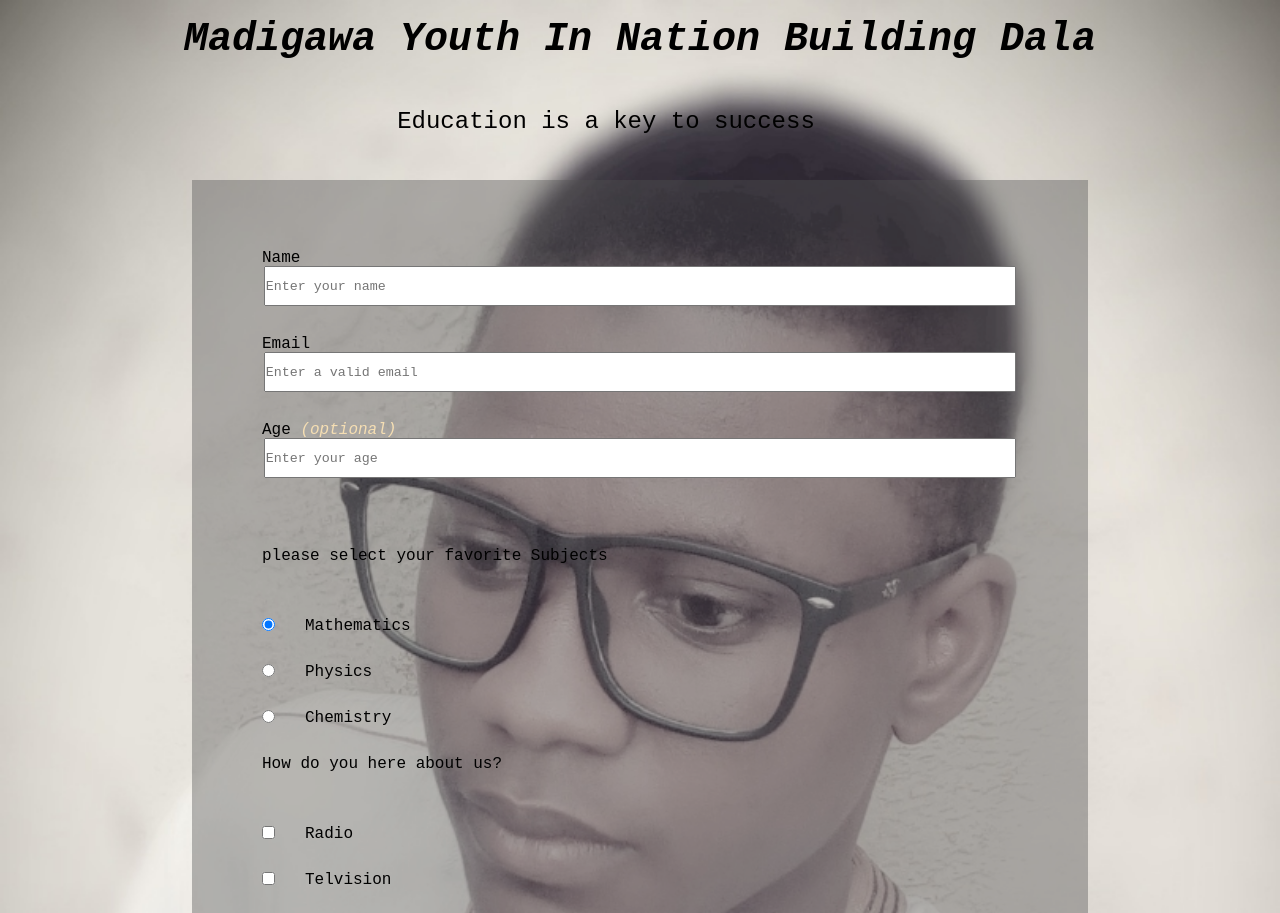
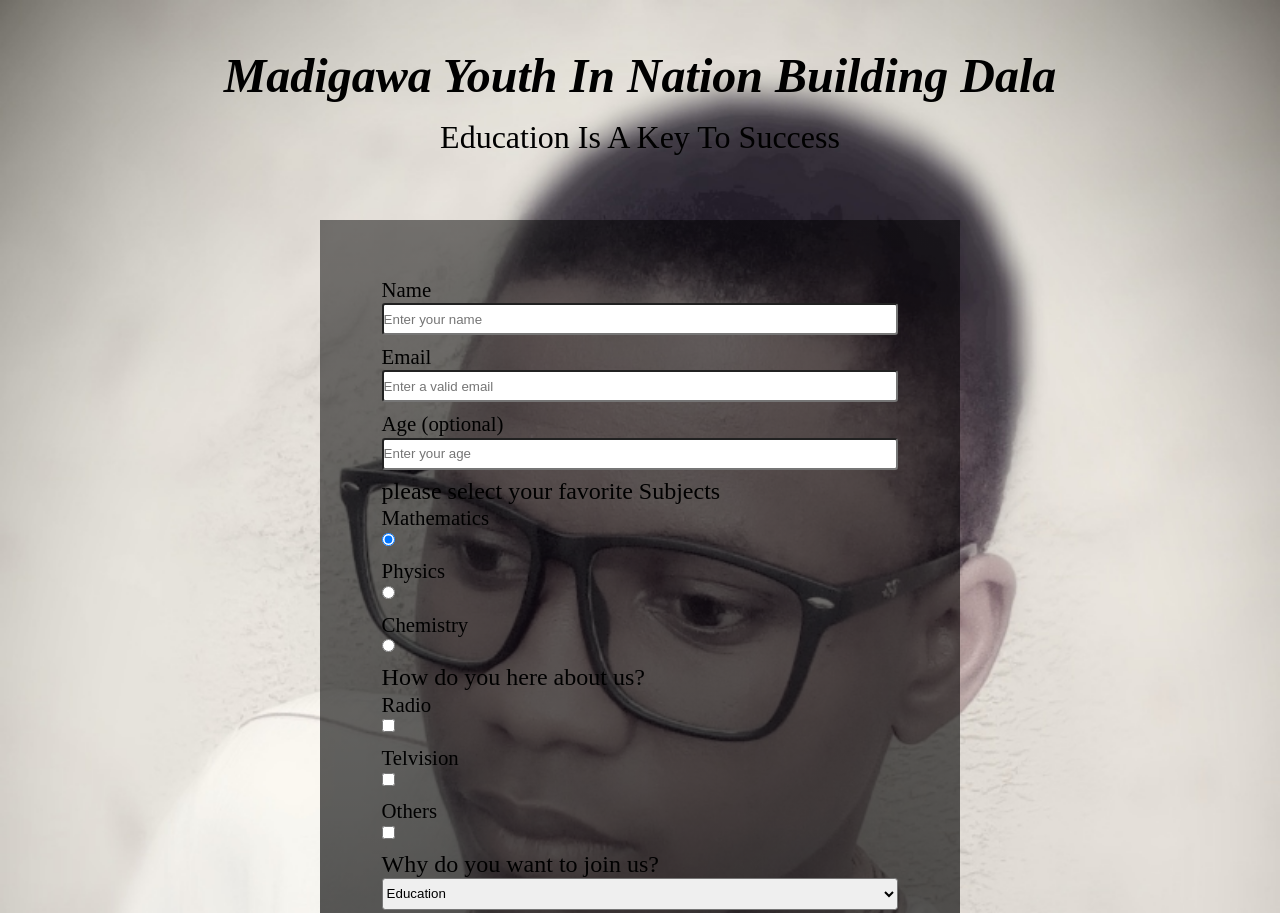
Before and after one commit to MuhBashir/survey-form, a plain HTML site: page index.html in a window 1280 px wide. Shown: the top 913 px of the page. Drawn offline with Linux system fonts and the light colour scheme.

Commit message:
new modification

```diff
--- a/css/main.css
+++ b/css/main.css
@@ -1,74 +1,85 @@
-*{
-    box-sizing: border-box;
-    margin: 0;
-    padding: 0;
-    font-family: monospace,helvetica, Arial, sans-serif;
-    line-height: 1.0em;
-}
-body{
-    background-color: rgba(138, 43, 226, 0.03);
-    background-image: url(muhammad2.jpg);
-    background-repeat: no-repeat;
-    background-size: cover;
-    background-attachment: fixed;
-}
-#title, #description{
-    text-align: center;
-}
-#title{
-    padding: 20px;
-    font-size: 2.5em;
-    font-style: italic;
-    font-weight: bold;
-
-}
-#description{
-    font-size: 1.5em;
-}
-#survey-form{
-    background-color: rgba(80, 80, 80, 0.4);
-    margin-right: auto;
-    margin-left: auto;
-    padding-top: 40px;
-    width: 70%;
-}
-input[type=text],input[type=email], input[type=number], p, #dropdown, #submit{
-    display: block;
-    margin-right: auto;
-    margin-left: auto;
-    width: 90%;
-    height: 40px;
-    box-sizing: border-box;
+* {
+  box-sizing: border-box;
+  margin: 0;
+  padding: 0;
 }
 
-textarea, select{
-    display: block;
-    margin-right: auto;
-    margin-left: auto;
-    width: 90%;
-    padding: 10px;
+body {
+  background: url("./muhammad2.jpg") center/cover fixed no-repeat;
+}
+/*
+.header {
+  position: fixed;
+  top: 0;
+  left: 0;
+  height: 10vh;
+  background: #000;
+} */
 
-}
-#name-label,#email-label, #number-label{
-    margin:40px;
-
+#title,
+#description {
+  text-align: center;
+  text-transform: capitalize;
 }
 
-div input[type=radio], div input[type=checkbox]{
-    float: left;
+#title {
+  padding-bottom: 1rem;
+  font-size: 2rem;
+  font-style: italic;
+  margin-top: 3rem;
 }
-span{
-    color: wheat;
-    font-style: italic;
+
+#description {
+  font-size: 1.5rem;
+  margin-bottom: 2rem;
 }
-div, div label, div+p, div textarea, div input[type=submit],p{
-    margin: 30px;
+
+#survey-form {
+  background: linear-gradient(rgba(0, 0, 0, 0.5), rgba(0, 0, 0, 0.7));
+  width: 100%;
+  padding: 3rem;
 }
-#man{
-    padding: 10px;
-    box-sizing: border-box;
+
+div > label {
+  font-size: 1.3rem;
+  display: block;
+  padding: 0.1rem 0;
 }
-input[type=text]:hover,input[type=email]:hover, input[type=number]:hover, #dropdown:hover, #submit:hover, textarea:hover{
-    color: yellowgreen;
+div {
+  margin: 0.5rem auto;
+  width: 95%;
+  /* background: red; */
+}
 
+#number,
+#name,
+#email,
+textarea,
+#submit,
+#dropdown {
+  display: block;
+  width: 100%;
+  height: 2rem;
+  border-radius: 0.2rem;
 }
+#survey-form p {
+  font-size: 1.5rem;
+}
+
+#textarea {
+  height: 8rem;
+}
+@media screen and (min-width: 768px) {
+  #title {
+    font-size: 3rem;
+    margin-top: 3rem;
+  }
+  #description {
+    font-size: 2rem;
+    margin-bottom: 4rem;
+  }
+  #survey-form {
+    width: 50%;
+    margin: 0 auto;
+  }
+}
--- a/index.html
+++ b/index.html
@@ -1,96 +1,109 @@
 <!DOCTYPE html>
 <html lang="en">
   <head>
-    <meta charset="UTF-8">
-    <meta name="viewport" content="width=device-width, initial-scale=1.0">
+    <meta charset="UTF-8" />
+    <meta name="viewport" content="width=device-width, initial-scale=1.0" />
     <title>Document</title>
-    <link rel="stylesheet" href="./css/main.css">
+    <link rel="stylesheet" href="./css/main.css" />
   </head>
   <body>
-
     <h1 id="title">Madigawa Youth In Nation Building Dala</h1>
 
     <p id="description">Education is a key to success</p>
 
-
-
-    <form action="#0" id="survey-form" method="post">
+    <form action="#" id="survey-form" method="post">
       <div>
-
         <label for="name" id="name-label"> Name</label>
-            <input type="text" id="name" required="required" placeholder="Enter your name"/>
+        <input
+          type="text"
+          id="name"
+          required="required"
+          placeholder="Enter your name"
+        />
       </div>
-
 
       <div>
         <label for="email" id="email-label">Email</label>
-            <input type="email" id="email" required="required" placeholder="Enter a valid email"/>
+        <input
+          type="email"
+          id="email"
+          required="required"
+          placeholder="Enter a valid email"
+        />
       </div>
 
       <div>
-
-            <label for="number" id="number-label">Age <span>(optional)</span></label>
-            <input type="number" id="number" name="Age" min="10" max="99" placeholder="Enter your age"/>
+        <label for="number" id="number-label"
+          >Age <span>(optional)</span></label
+        >
+        <input
+          type="number"
+          id="number"
+          name="Age"
+          min="10"
+          max="99"
+          placeholder="Enter your age"
+        />
       </div>
 
-        <div id="man">
-
+      <div>
         <p>please select your favorite Subjects</p>
-            <div>
-
-
         <label for="Mathematics">Mathematics</label>
-                <input id="Mathematics" type="radio" name="food" value="Mathematics" checked/>
+        <input
+          id="Mathematics"
+          type="radio"
+          name="food"
+          value="Mathematics"
+          checked
+        />
       </div>
       <div>
         <label for="physics">Physics</label>
-                <input type="radio" name="food" value="physics" id="physics"/>
+        <input type="radio" name="food" value="physics" id="physics" />
       </div>
       <div>
         <label for="Chemistry">Chemistry</label>
-                <input type="radio" name="food" value="Chemistry" id="Chemistry"/>
+        <input type="radio" name="food" value="Chemistry" id="Chemistry" />
       </div>
 
-
+      <div>
         <p>How do you here about us?</p>
-
-            <div>
-
-
         <label for="radio">Radio</label>
-                <input type="checkbox" name="service" value="radio" id="radio"/>
+        <input type="checkbox" name="service" value="radio" id="radio" />
       </div>
       <div>
         <label for="telvision">Telvision</label>
-                <input type="checkbox" name="service" value="telvision" id="telvision"/>
+        <input
+          type="checkbox"
+          name="service"
+          value="telvision"
+          id="telvision"
+        />
       </div>
       <div>
         <label for="others">Others</label>
         <input type="checkbox" name="service" value="others" id="others" />
       </div>
 
-
+      <div>
         <p>Why do you want to join us?</p>
-
-
 
         <select name="reason" id="dropdown">
           <option value="education">Education</option>
           <option value="advice">Advice</option>
           <option value="career">Career</option>
         </select>
-
-
+      </div>
+      <div>
         <p>Any comments or suggestions?</p>
 
-
-            <textarea name="comments" cols="80" rows="11">Enter your comments here</textarea>
-
-
-
-            <input type="submit" id="submit" name="submit" value="Submit"/>
+        <textarea name="comments" cols="100" rows="50" id="textarea">
+Enter your comments here</textarea
+        >
       </div>
-
+      <div>
+        <input type="submit" id="submit" name="submit" value="Submit" />
+      </div>
     </form>
 
     <script src=" https://cdn.freecodecamp.org/testable-projects-fcc/v1/bundle.js"></script>
```
Lines whose indentation alone changed are shown as unchanged.
